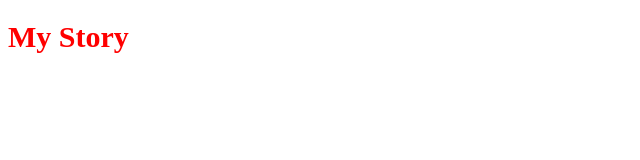
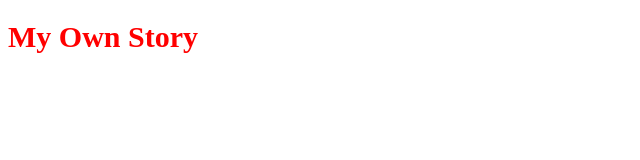
Before and after one commit to AlexanderHHS/Test, a plain HTML site: page index.html in a window 1280 px wide. Shown: the whole page, without its empty margins (0-640 px from the left). Drawn offline with Linux system fonts and the light colour scheme.

Commit message:
Update index.html

```diff
--- a/index.html
+++ b/index.html
@@ -8,7 +8,7 @@
 	<body>
 		<!--Inside the body tag is where you put all the cool stuff
 		you want on your page!-->
-		<h1> My Story </h1>
+		<h1> My Own Story </h1>
 
 	</body>
 </html>
```
